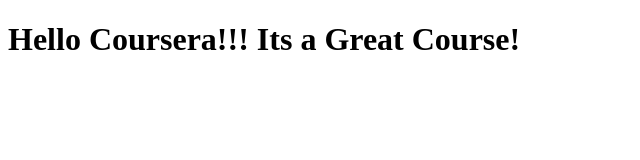
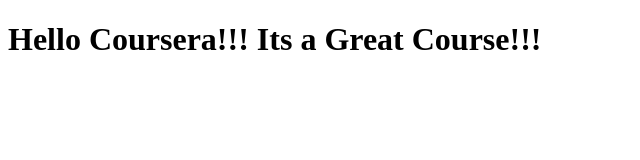
Before and after one commit to GlidingScorpion/coursera-test, a plain HTML site: page site/index.html in a window 1280 px wide. Shown: the full height of the page, 0-640 px from the left. Drawn offline with Linux system fonts and the light colour scheme.

Commit message:
Small Changes to File

```diff
--- a/site/index.html
+++ b/site/index.html
@@ -4,6 +4,6 @@
 	<title>Hello Coursera</title>
 </head>
 <body>
-<h1>Hello Coursera!!! Its a Great Course!</h1>
+<h1>Hello Coursera!!! Its a Great Course!!!</h1>
 </body>
 </html>
```
